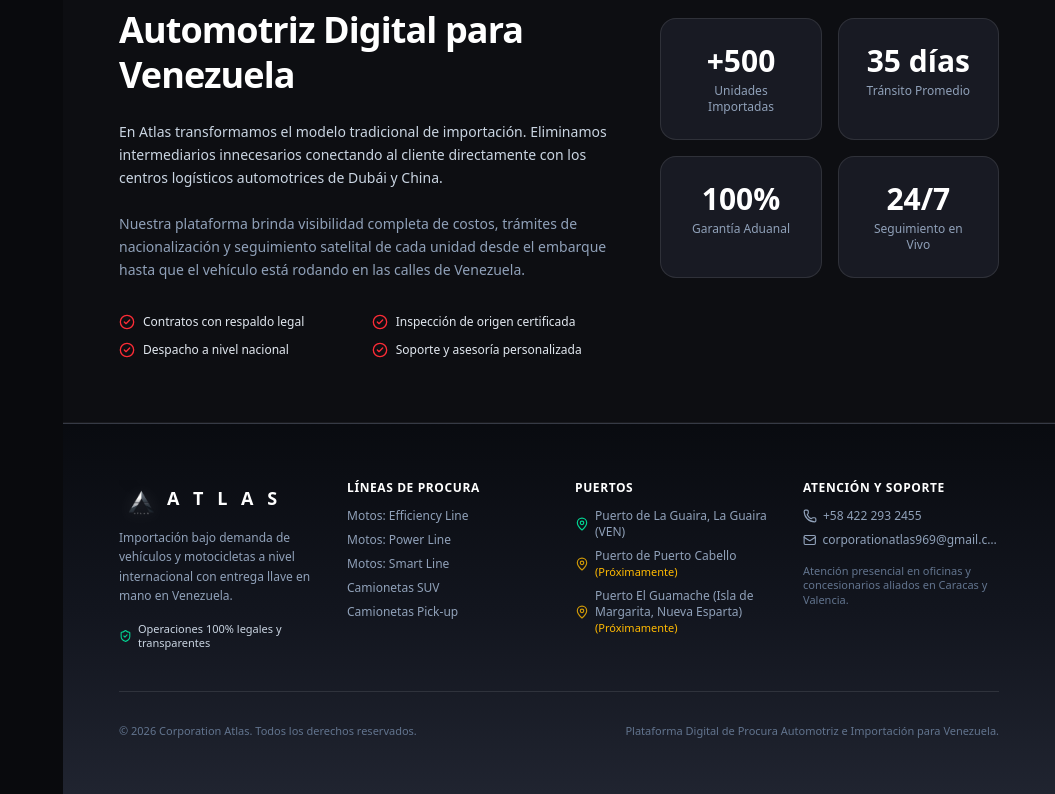
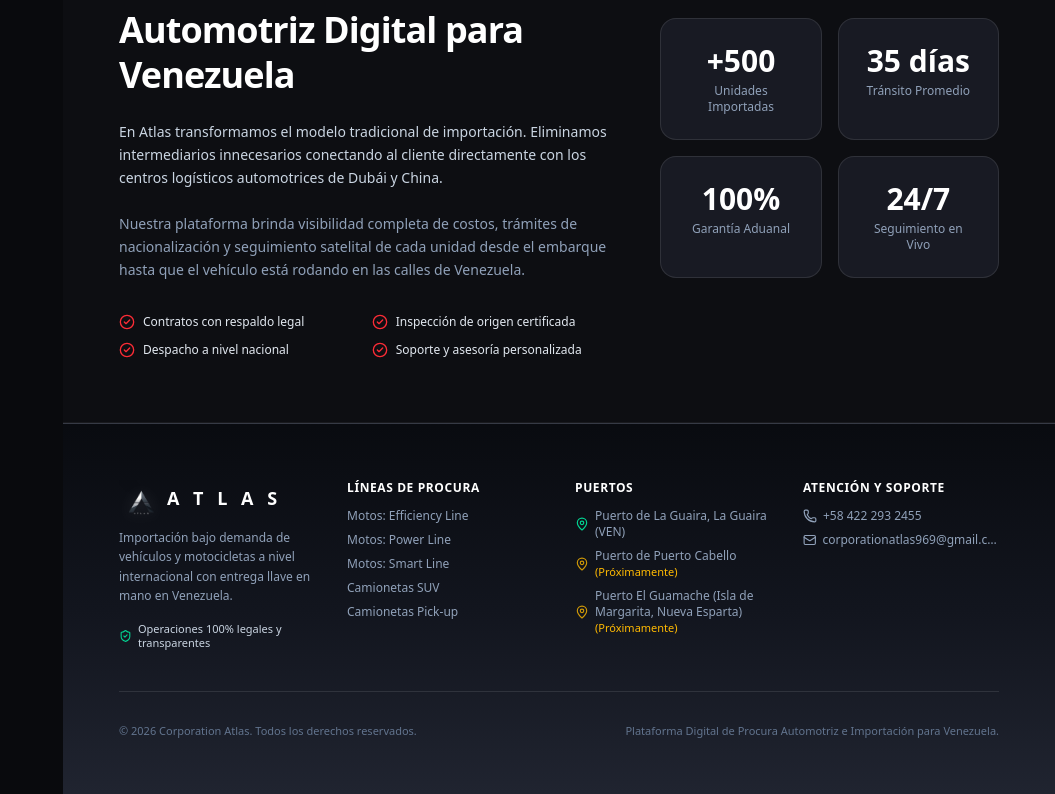
Before and after one commit to corporationatlas/atlas-corporation, a React (Vite) app: page / in a window 1280 px wide. Shown: the part 1854-2648 px from the top of the page, without its empty margins (225-1280 px from the left). Built offline with nearby package versions, Linux system fonts and the light colour scheme.

Commit message:
Remove physical office description from footer and admin context

```diff
--- a/src/components/Footer.jsx
+++ b/src/components/Footer.jsx
@@ -106,9 +106,6 @@
                   corporationatlas969@gmail.com
                 </a>
               </li>
-              <li className="pt-2 text-[11px] text-slate-500">
-                Atención presencial en oficinas y concesionarios aliados en Caracas y Valencia.
-              </li>
             </ul>
           </div>
 
--- a/src/context/AdminContext.jsx
+++ b/src/context/AdminContext.jsx
@@ -15,7 +15,7 @@
   phone: '+58 422 293 2455',
   email: 'corporationatlas969@gmail.com',
   whatsapp: '584222932455',
-  address: 'Oficinas en Caracas y Valencia | Almacén en Puerto Cabello',
+  address: 'Atención digital y procura internacional para toda Venezuela',
   ownerName: 'Corporation Atlas Admin',
   announcement: '✨ Promoción Especial: Envío asegurado y gestión de placas en Venezuela incluido.'
 };
```
